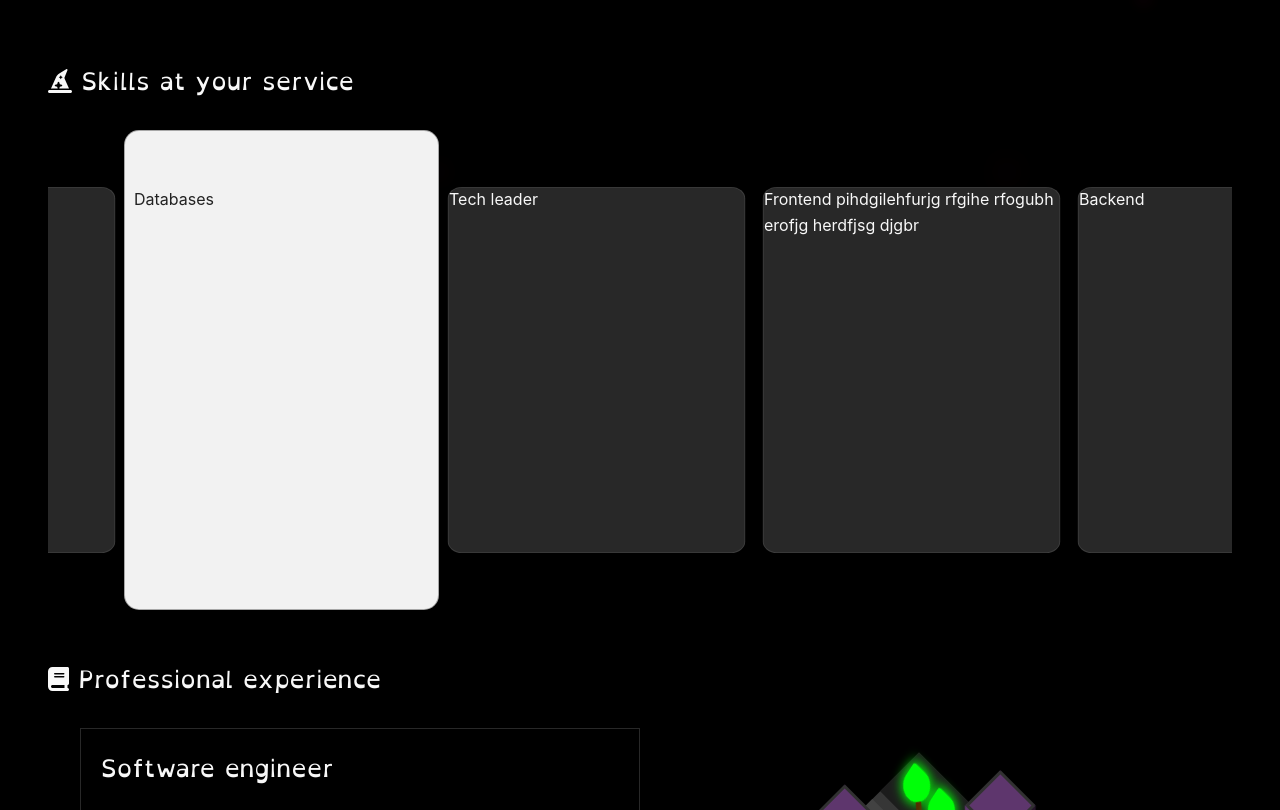
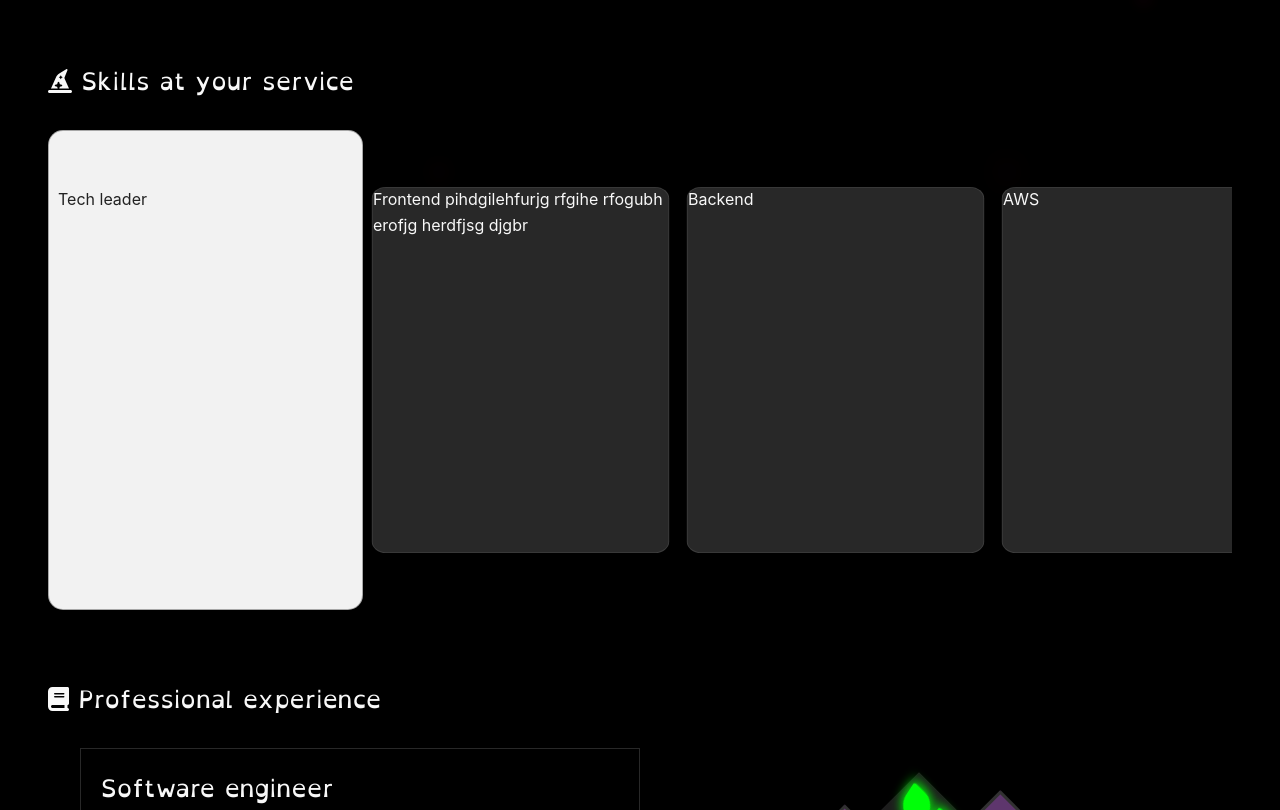
Before and after one commit to angele-henry-dev/LadyRaccoon, a Vue app: page / in a window 1280 px wide. Shown: the part 680-1490 px from the top of the page. Built offline with nearby package versions, Linux system fonts and the light colour scheme.

Commit message:
Remove cloned

```diff
--- a/src/components/CarouselCard.vue
+++ b/src/components/CarouselCard.vue
@@ -18,7 +18,6 @@ const props = defineProps(['item'])
   width: var(--card-width);
   height: var(--card-height);
   flex: 0 0 auto;
-  cursor: pointer;
 }
 .card-frame {
   -webkit-transform: scale(0.9445, 0.7625);
--- a/src/components/CarouselCards.vue
+++ b/src/components/CarouselCards.vue
@@ -3,17 +3,15 @@ import CarouselCard from '@/components/CarouselCard.vue'
 import { type Skills } from '@/types/Skills'
 import { ref, onMounted, onUnmounted } from 'vue'
 
-// Define Props types for TypeScript
+// Props
 interface Props {
   skills: Skills[]
 }
-
-// Props
 const props = defineProps<Props>()
 
 // Refs
 const cardsLine = ref<HTMLElement | null>(null)
-let selectedIndex = ref(4)
+let selectedIndex = ref(0)
 
 // Variables for drag behavior
 let isDown = false
@@ -84,24 +82,12 @@ onMounted(() => {
 </script>
 
 <template>
-  <div class="cards-container">
+  <div ref="cardsLine" class="cards-container">
     <div class="cards-line">
       <CarouselCard
         v-for="(item, index) in props.skills"
         :key="index"
-        v-bind:class="`cloned${index === selectedIndex ? ' card-active' : ''}`"
-        :item="item"
-      />
-      <CarouselCard
-        v-for="(item, index) in props.skills"
-        :key="props.skills.length + index"
-        v-bind:class="`${props.skills.length + index === selectedIndex ? ' card-active' : ''}`"
-        :item="item"
-      />
-      <CarouselCard
-        v-for="(item, index) in props.skills"
-        :key="props.skills.length * 2 + index"
-        v-bind:class="`cloned${props.skills.length * 2 + index === selectedIndex ? ' card-active' : ''}`"
+        v-bind:class="`${index === selectedIndex ? ' card-active' : ''}`"
         :item="item"
       />
     </div>
@@ -133,17 +119,21 @@ onMounted(() => {
   --gap: 10px;
   position: relative;
   width: 100%;
-  height: calc(var(--card-height));
+  height: calc(var(--card-height) + 20px);
   margin-bottom: 50px;
+  cursor: grab;
   overflow-x: auto;
-  -webkit-overflow-scrolling: touch;
+  /* -webkit-overflow-scrolling: touch;
   &::-webkit-scrollbar {
     display: none;
-  }
+  } */
+}
+.cards-container.active {
+  cursor: grabbing;
 }
 .cards-line {
   position: absolute;
-  left: -100%;
+  left: 0;
   display: flex;
   flex-direction: row;
   flex-wrap: nowrap;
```
